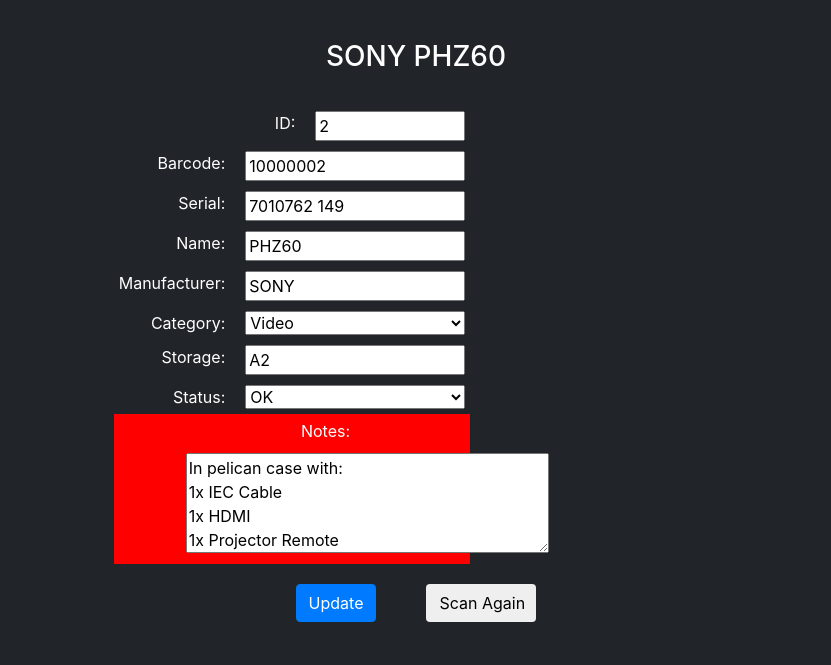
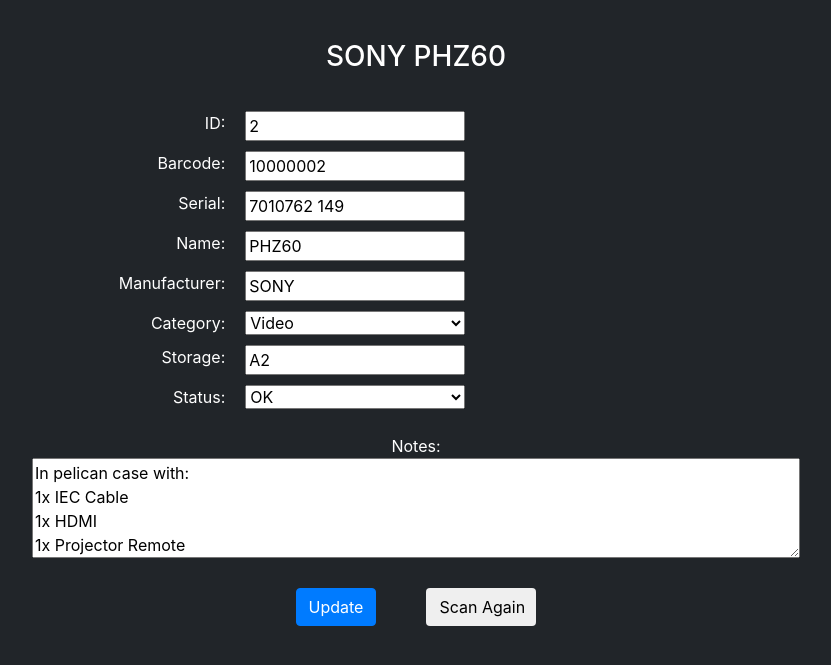
Before and after one commit to ramiv212/flaskinventory, a Flask app: page /mobile/item/10000002 in a window 1280 px wide. Shown: the top 665 px of the page, without its empty margins (224-1055 px from the left). Run offline with Flask 2, Linux system fonts and the light colour scheme; data comes from the database, SQL or seed files in the repository; both versions use the stored data as it was after the commit.

Commit message:
asthetic

```diff
--- a/inventory/templates/mobile/item.html
+++ b/inventory/templates/mobile/item.html
@@ -55,7 +55,7 @@
 
 		<div class="item-row-div">
 		<div>ID:</div>
-		<div>{{ inspector_form.ID(class="item-field", style="width: 150px")}}</div>
+		<div>{{ inspector_form.ID(class="item-field", style="width: 220px;")}}</div>
 		</div>
 
 		<div class="item-row-div" style="text-align: left;">
@@ -93,27 +93,26 @@
 		<div>{{ inspector_form.status(class="item-field") }}</div>
 		</div>
 
-		<div class="item-row-div" style="text-align: center; background-color: red;">
-		<div>Notes: {{ inspector_form.notes(class="item-notes-field") }}</div>
-		</div>
 
 	</div>
+
 </div>
+
+<div style="margin: auto; display: flex; justify-content: center; flex-flow: column; color: white;text-align: center;">
+	<div>Notes:<br>
+	 {{ inspector_form.notes(class="item-notes-field", style="width: 60%; margin: auto;") }}</div>
+	 <br>
 </div>
-	<div style="width: 200px; margin: auto; display: flex; justify-content: center;">
-		{{ inspector_form.submit(id="submit", class="update-button btn btn-mid btn-primary") }}
-		</form>
 
-		<form method="GET" action="/mobile/scanner" style="display: inline-block;">
-		<button class="btn btn-mid" style="width: 110px;">Scan Again</button>
-		</form>
+<div style="display: flex; flex-flow: row; justify-content: center; align-content: center;">
+{{ inspector_form.submit(id="submit", class="update-button btn btn-mid btn-primary") }}
 
-		</div>
+</form>
+	<form method="GET" action="/mobile/scanner" style="display: inline-block;">
+	<button class="btn btn-mid" style="width: 110px;">Scan Again</button>
+</form>
 
-
-
-
-
+</div>
 
 
 
```
Also changed, not shown: inventory/uploads/inventory.db.
